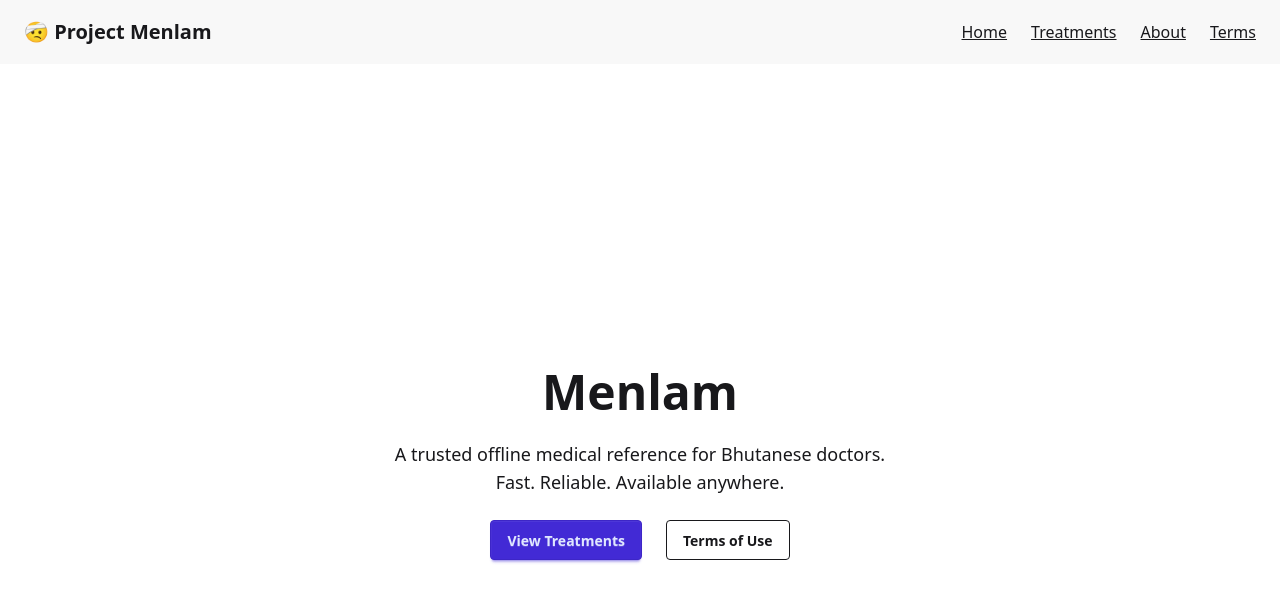
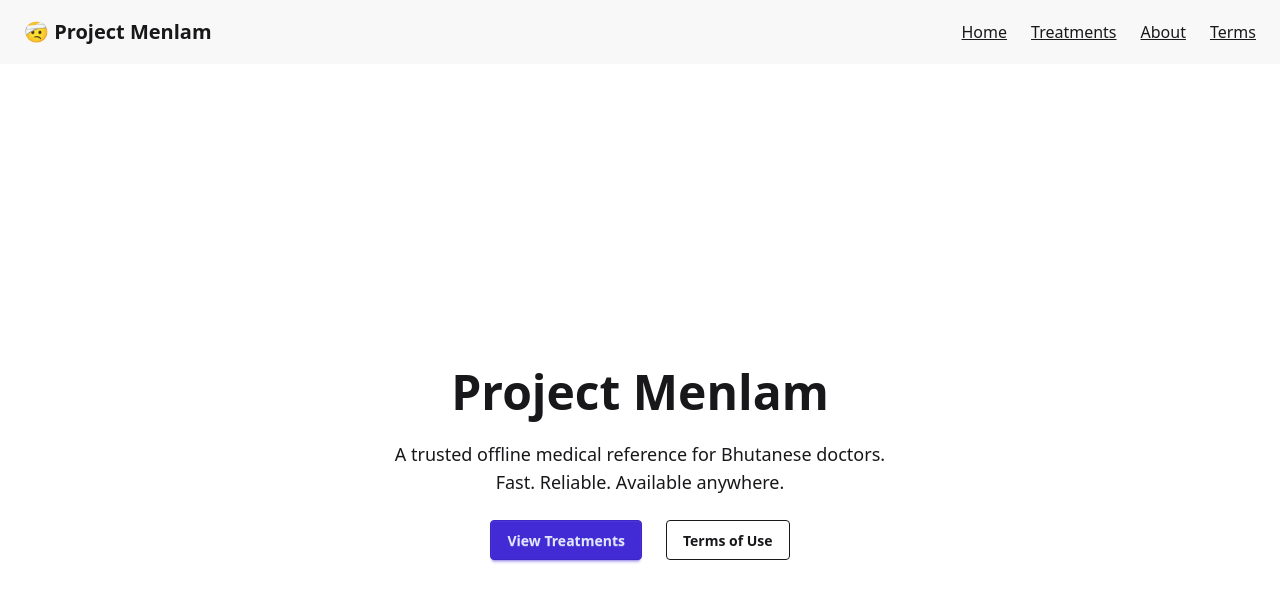
Before and after one commit to pselvana/menlam, a SvelteKit app: page / in a window 1280 px wide. Shown: the top 602 px of the page. Built offline with nearby package versions, Linux system fonts and the light colour scheme.

Commit message:
New favicon and project on landing page

```diff
--- a/src/routes/+page.svelte
+++ b/src/routes/+page.svelte
@@ -1,7 +1,7 @@
 <div class="hero min-h-screen bg-base-100">
 	<div class="hero-content text-center">
 		<div class="max-w-xl">
-			<h1 class="mb-6 text-5xl font-bold">Menlam</h1>
+			<h1 class="mb-6 text-5xl font-bold">Project Menlam</h1>
 			<p class="mb-6 text-lg">
 				A trusted offline medical reference for Bhutanese doctors.<br />
 				Fast. Reliable. Available anywhere.
```
Also changed, not shown: 1 other file (tests, documents, lock files or other folders).
